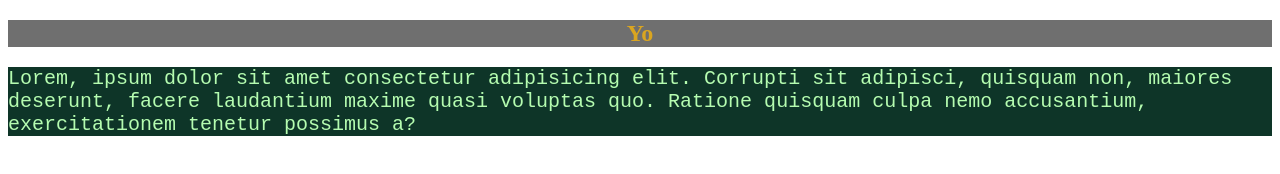
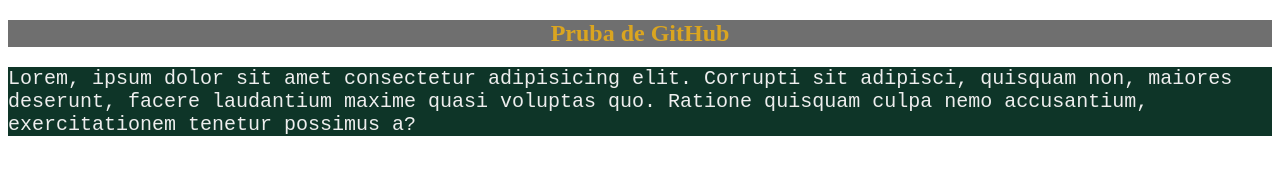
Before and after one commit to SolonHaegemon/Prueba_Git, a plain HTML site: page pages/index.html in a window 1280 px wide. Drawn offline with Linux system fonts and the light colour scheme.

Commit message:
Probando la Prueba Git

```diff
--- a/css/style.css
+++ b/css/style.css
@@ -24,7 +24,7 @@ h2 {
 
 /* Class */
 .titulo-accion {
-  color: #b5fcb0; /* hexadecimal */
+  color: #eeeeee; /* hexadecimal */
   background-color: rgb(14, 53, 40); /* rgb */
 
 }
--- a/pages/index.html
+++ b/pages/index.html
@@ -8,7 +8,7 @@
     <title>Index</title>
 </head>
 
-<h2 id="destacado">Yo</h2>
+<h2 id="destacado">Pruba de GitHub</h2>
 
 <p class="titulo-accion">
 Lorem, ipsum dolor sit amet consectetur adipisicing elit. Corrupti sit adipisci, quisquam non, maiores deserunt, facere laudantium maxime quasi voluptas quo. Ratione quisquam culpa nemo accusantium, exercitationem tenetur possimus a?
```
